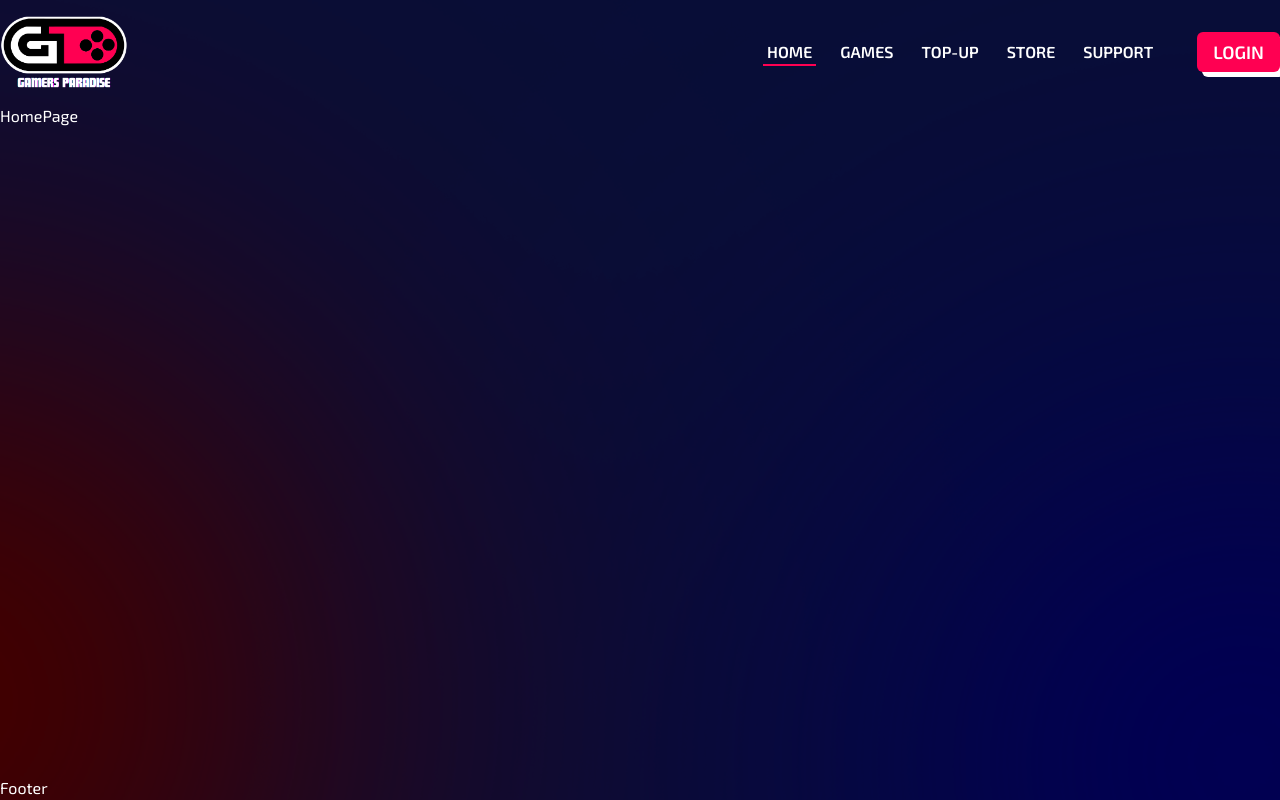
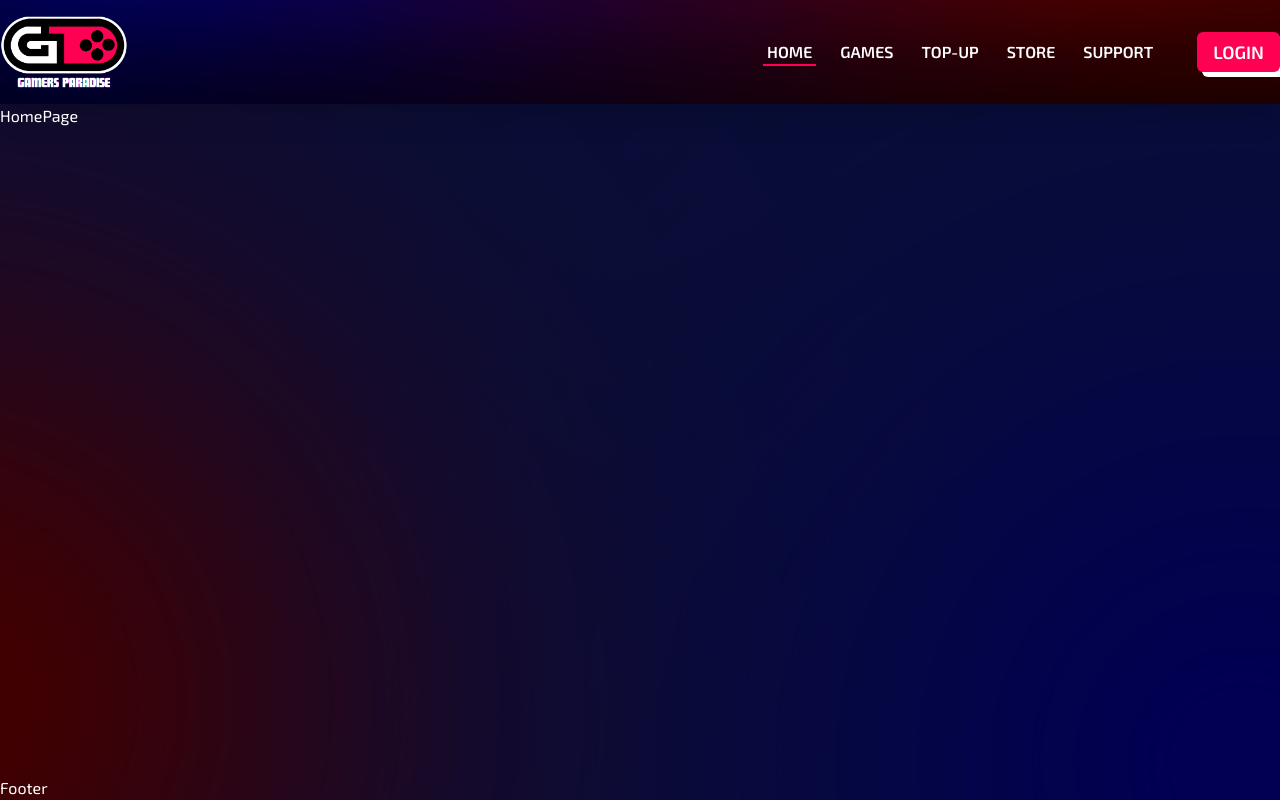
Before and after one commit to mahmudulturan/gamers-paradise-frontend, a Next.js app: page / in a window 1280 px wide. Built offline with nearby package versions, Linux system fonts and the light colour scheme.

Commit message:
add: navbar background image

```diff
--- a/src/app/(root)/components/Shared/Navbar/Navbar.tsx
+++ b/src/app/(root)/components/Shared/Navbar/Navbar.tsx
@@ -6,7 +6,7 @@ import Link from 'next/link';
 import { Button } from '@/components/ui/Button/button';
 const Navbar = () => {
     return (
-        <div className='py-4'>
+        <div className='py-4 header-bg shadow-xl'>
             <div className='wrapper flex items-center justify-between'>
                 <div>
                     <Link href={'/'}>
--- a/src/app/globals.css
+++ b/src/app/globals.css
@@ -3,11 +3,19 @@
 @tailwind utilities;
 
 
-* {
+body {
   color: #FFFFFF;
   background-color: #090E37;
   background-image: url("../assets/images/background/body-bg.png");
   background-position: center top -350px;
+  background-repeat: no-repeat;
+  background-size: cover;
+  background-attachment: fixed;
+}
+
+.header-bg {
+  background-image: url("../assets/images/background/header-bg.jpg");
+  background-position: center;
   background-repeat: no-repeat;
   background-size: cover;
   background-attachment: fixed;
```
Also changed, not shown: src/assets/images/background/header-bg.jpg (added).
